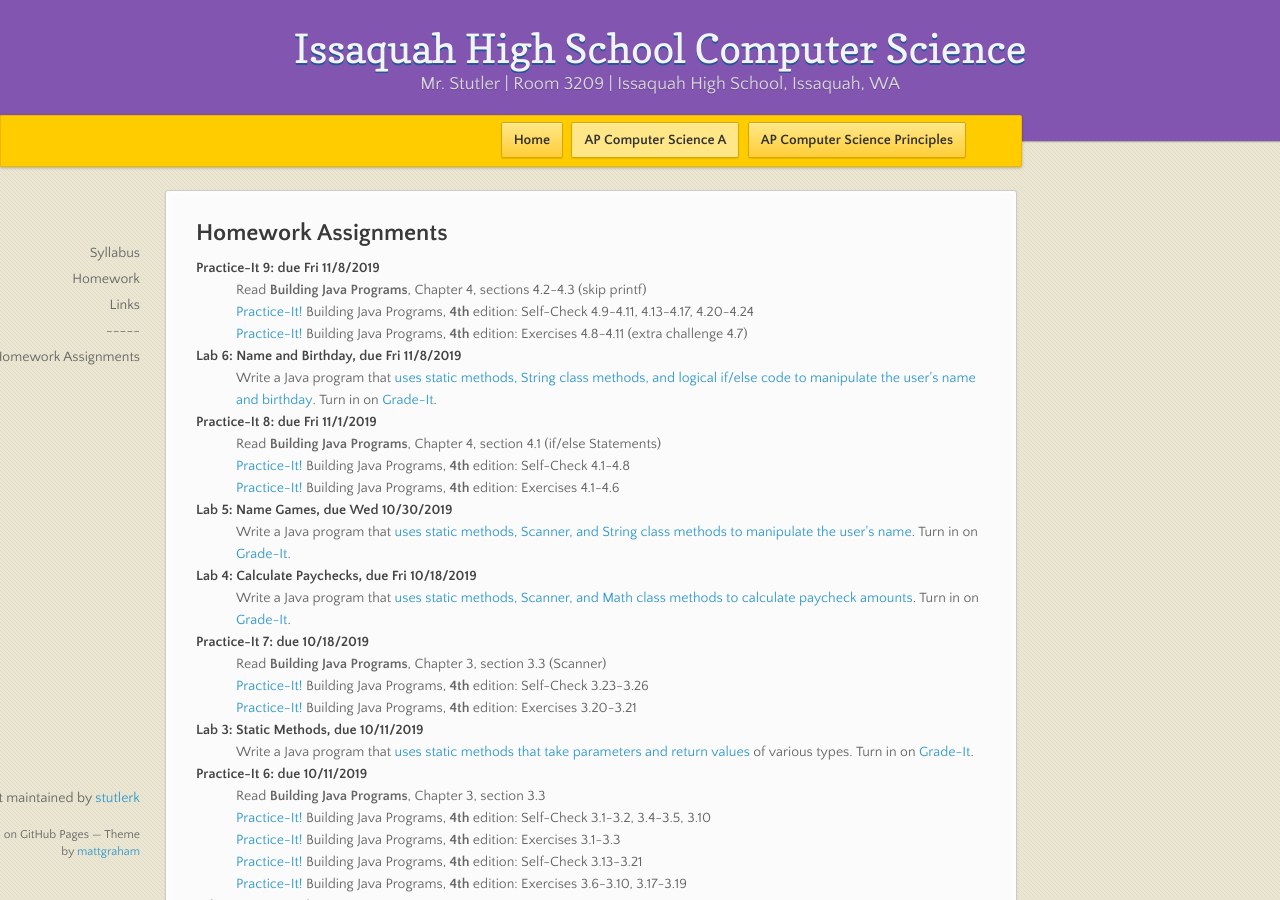
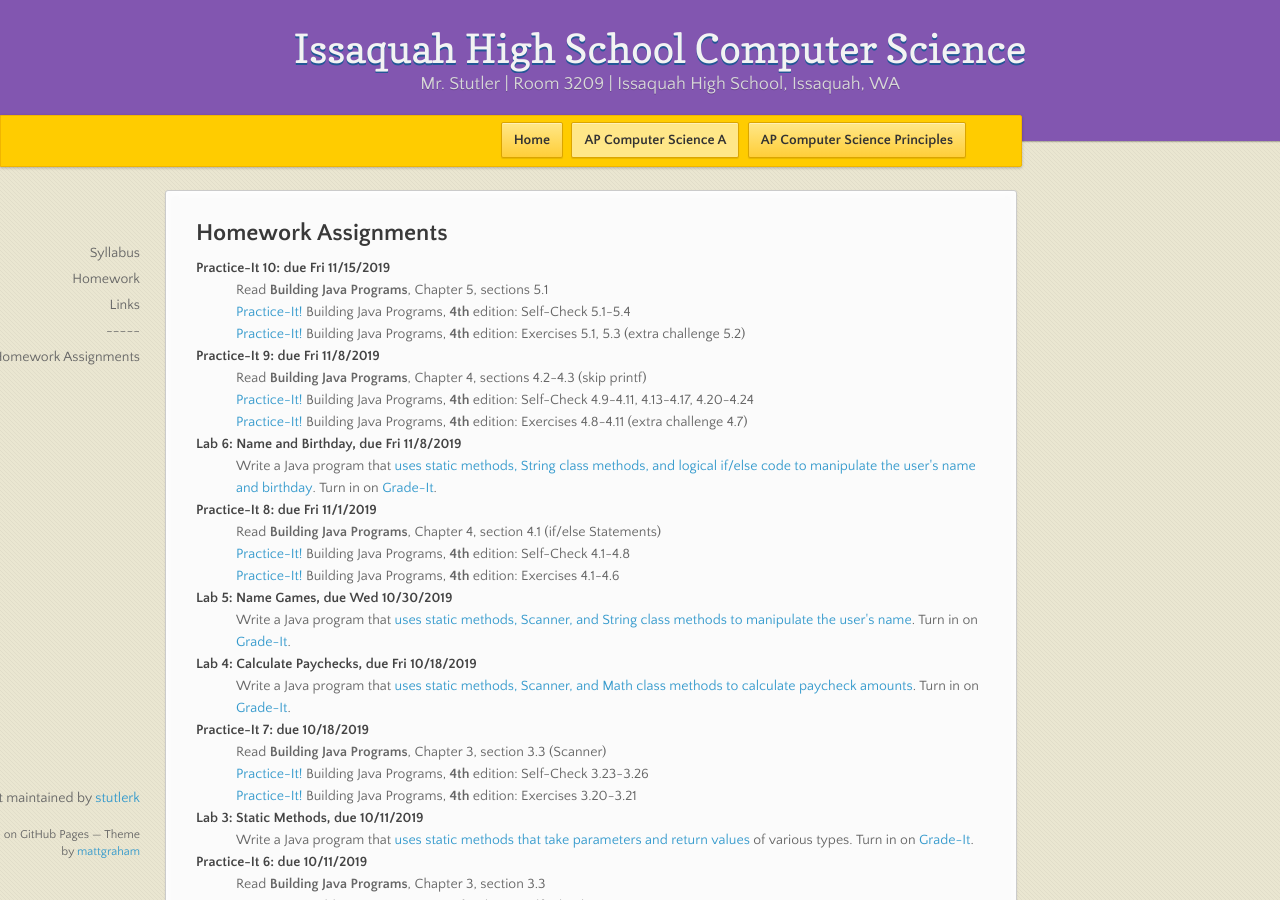
Before and after one commit to stutlerk/ihs-website, a Jekyll site: the page built from _apcsa/homework.html, in a window 1280 px wide and 900 px high. Built offline with Jekyll 4.4.1, drawn with Linux system fonts in a browser that asks for light colours; nearby versions of some CDN libraries.

Commit message:
Update homework.html

```diff
--- a/_apcsa/homework.html
+++ b/_apcsa/homework.html
@@ -10,6 +10,11 @@ layout: course
     <dt>Computer History Report, due 9/19/2018 at the beginning of class</dt>
     <dd><a href="https://issaquahwednet-my.sharepoint.com/personal/stutlerk_issaquah_wednet_edu/_layouts/15/guestaccess.aspx?docid=00f746ca063ec4fe89aaef3ed6d400941&authkey=AeHXKIjD7VBW10XG1QzwDCU">Computer history report assignment</a></dd>
     -->
+    <dt>Practice-It 10: due Fri 11/15/2019</dt>
+    <dd>Read <b>Building Java Programs</b>, Chapter 5, sections 5.1</dd>
+    <dd><a href="https://practiceit.cs.washington.edu/" target="_blank">Practice-It!</a> Building Java Programs, <b>4th</b> edition: Self-Check 5.1-5.4</dd>
+    <dd><a href="https://practiceit.cs.washington.edu/" target="_blank">Practice-It!</a> Building Java Programs, <b>4th</b> edition: Exercises 5.1, 5.3 (extra challenge 5.2)</dd>
+
     <dt>Practice-It 9: due Fri 11/8/2019</dt>
     <dd>Read <b>Building Java Programs</b>, Chapter 4, sections 4.2-4.3 (skip printf)</dd>
     <dd><a href="https://practiceit.cs.washington.edu/" target="_blank">Practice-It!</a> Building Java Programs, <b>4th</b> edition: Self-Check 4.9-4.11, 4.13-4.17, 4.20-4.24</dd>
```
